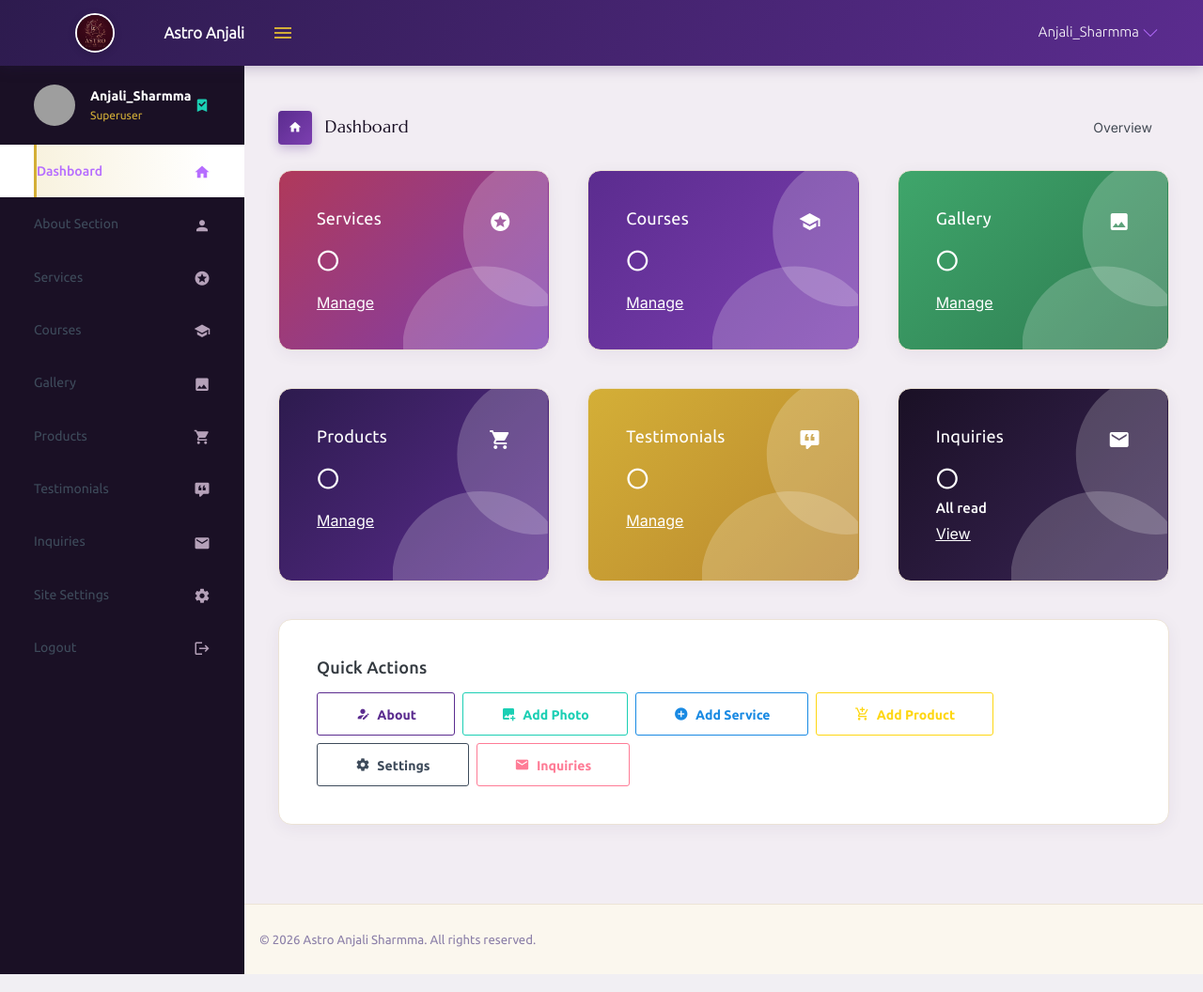
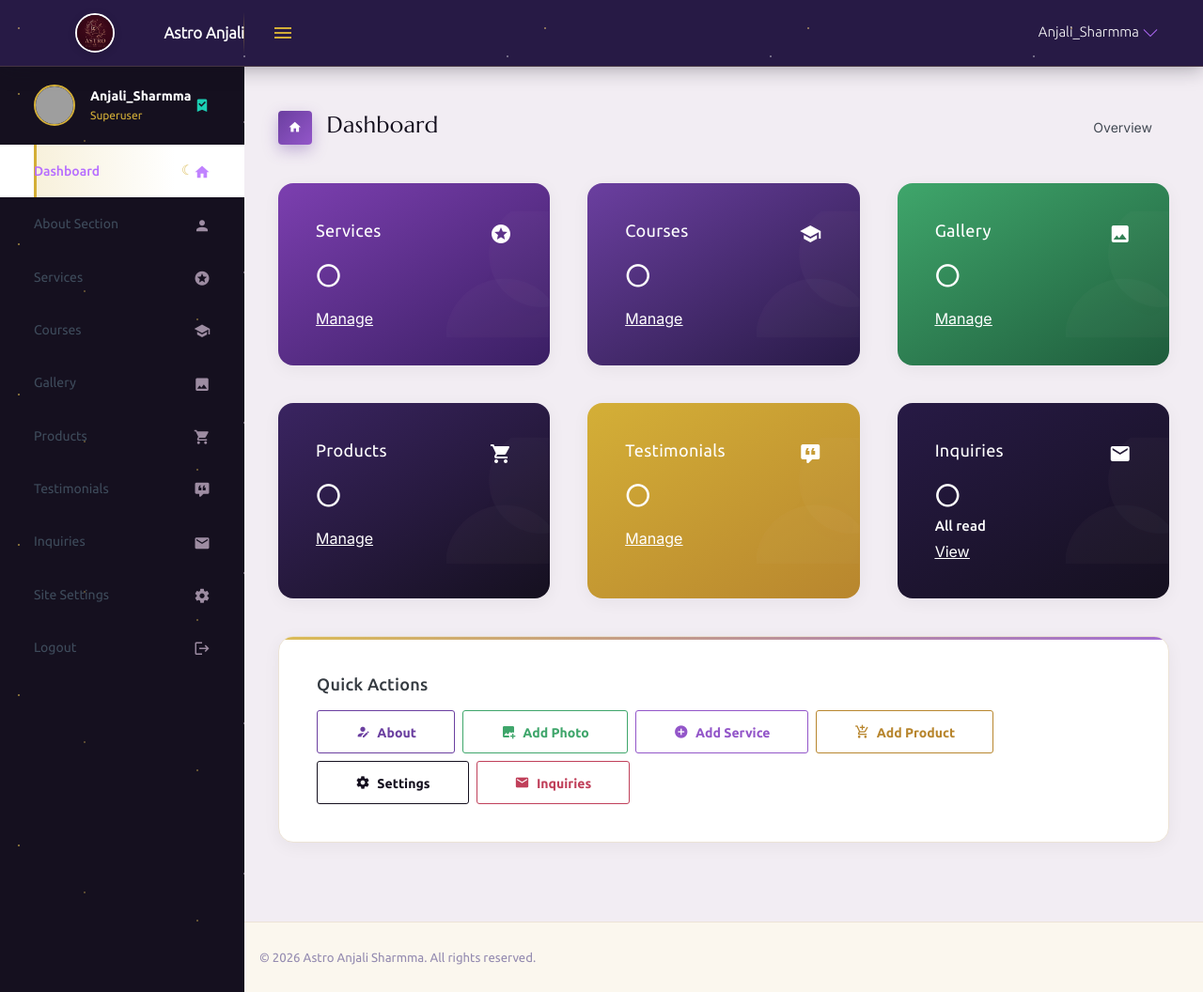
Before and after one commit to iamaniket-python/Astrology, a Django app: page /dashboard/ in a window 1280 px wide. Shown: the whole page at 94% size. Run offline with Django 5.2, Linux system fonts and the light colour scheme; a user stored in the database is signed in; data that the repository does not hold is empty; some libraries are stand-ins or nearby versions; grey boxes are pictures that could not be loaded.

```diff
--- a/Astrology/anjali/static/assets/css/astro-theme.css
+++ b/Astrology/anjali/static/assets/css/astro-theme.css
@@ -1,26 +1,30 @@
 /* ============================================================
-   ASTRO ANJALI SHARMMA — ADMIN THEME
-   Gold + Cosmic Purple, mystical but usable for daily admin work
+   ASTRO ANJALI SHARMMA — ADMIN THEME v2
+   Signature: a soft constellation field in the dark surfaces +
+   a crescent-moon accent that marks every card and active state.
    Load this AFTER style.css in base.html / login.html
    ============================================================ */
 
-@import url('https://fonts.googleapis.com/css2?family=Marcellus&family=Inter:wght@400;500;600;700&display=swap');
+@import url('https://fonts.googleapis.com/css2?family=Marcellus&family=Inter:wght@400;500;600;700;800&display=swap');
 
 :root {
-  --cosmic-ink:      #1A1025;   /* deepest text / headings */
-  --cosmic-purple:    #2D1B4E;   /* sidebar / navbar base */
-  --royal-purple:     #5B2C8F;   /* primary accent */
-  --royal-purple-2:   #7C3FB0;   /* lighter accent for gradients */
-  --gold:              #D4AF37;   /* signature accent */
-  --gold-soft:         #E8C766;   /* gradient partner for gold */
-  --cream:              #FBF7EE;   /* page background */
-  --card-white:         #FFFFFF;
-  --lavender-grey:      #8B7FA8;   /* secondary text */
-  --border-soft:        #ECE3D6;
-  --success:            #3FA66B;
-  --danger:             #C0405A;
+  --cosmic-ink:      #15101F;
+  --cosmic-purple:   #271A45;
+  --cosmic-purple-2: #3A2461;
+  --royal-purple:    #6B3FA0;
+  --royal-purple-2:  #9356C9;
+  --gold:            #D4AF37;
+  --gold-soft:       #F0D78C;
+  --gold-deep:       #B8862E;
+  --cream:           #FBF7EE;
+  --card-white:      #FFFFFF;
+  --lavender-grey:   #948BB0;
+  --border-soft:     #ECE3D6;
+  --success:         #3FA66B;
+  --danger:          #C0405A;
 }
 
+/* ---------------- Base ---------------- */
 body {
   background: var(--cream);
   font-family: 'Inter', -apple-system, sans-serif;
@@ -29,40 +33,78 @@ body {
 
 h1, h2, h3, h4, .card-title, .page-title, .auth-form-light h4 {
   font-family: 'Marcellus', serif;
-  letter-spacing: 0.2px;
+  letter-spacing: 0.3px;
+}
+
+/* Subtle constellation texture — reused on every dark surface */
+.navbar.default-layout-navbar,
+.sidebar,
+.content-wrapper.auth {
+  background-image:
+    radial-gradient(1.5px 1.5px at 20px 30px, rgba(212,175,55,0.55) 50%, transparent 51%),
+    radial-gradient(1.5px 1.5px at 90px 80px, rgba(212,175,55,0.35) 50%, transparent 51%),
+    radial-gradient(1px 1px at 150px 40px, rgba(255,255,255,0.4) 50%, transparent 51%),
+    radial-gradient(1.5px 1.5px at 210px 110px, rgba(212,175,55,0.4) 50%, transparent 51%),
+    radial-gradient(1px 1px at 50px 130px, rgba(255,255,255,0.3) 50%, transparent 51%),
+    radial-gradient(1.5px 1.5px at 260px 60px, rgba(255,255,255,0.35) 50%, transparent 51%);
+  background-repeat: repeat;
+  background-size: 280px 160px;
 }
 
 /* ---------------- Navbar ---------------- */
 .navbar.default-layout-navbar {
-  background: linear-gradient(120deg, var(--cosmic-purple) 0%, var(--royal-purple) 100%);
-  box-shadow: 0 2px 14px rgba(45, 27, 78, 0.25);
+  background-color: var(--cosmic-purple);
+  background-blend-mode: screen;
+  box-shadow: 0 2px 20px rgba(21,16,31,0.35);
+  border-bottom: 1px solid rgba(212,175,55,0.18);
 }
 .navbar .navbar-brand-wrapper {
   background: transparent;
+  position: relative;
+}
+.navbar .navbar-brand-wrapper::after {
+  content: "";
+  position: absolute;
+  right: 0;
+  top: 18%;
+  height: 64%;
+  width: 1px;
+  background: linear-gradient(180deg, transparent, rgba(212,175,55,0.4), transparent);
 }
 .navbar-nav-right .nav-profile-text p {
   color: #fff !important;
+  font-weight: 500;
 }
 .navbar-toggler span {
   color: var(--gold) !important;
 }
+.navbar-dropdown {
+  border: 1px solid var(--border-soft);
+  border-radius: 10px;
+  box-shadow: 0 12px 30px rgba(21,16,31,0.18);
+}
 
 /* ---------------- Sidebar ---------------- */
 .sidebar {
-  background: var(--cosmic-ink);
+  background-color: var(--cosmic-ink);
+  background-blend-mode: screen;
 }
 .sidebar .nav-item .nav-link {
-  color: #cfc3e8;
+  color: #beb1dd;
+  position: relative;
+  transition: padding-left 0.2s ease;
 }
 .sidebar .nav-item .nav-link .menu-title {
   color: #e9e1f7;
+  font-weight: 500;
 }
 .sidebar .nav-item .nav-link .menu-icon {
   color: var(--gold);
+  opacity: 0.85;
 }
 .sidebar .nav-item.active > .nav-link {
-  background: linear-gradient(90deg, rgba(212,175,55,0.16), transparent);
-  border-left: 3px solid var(--gold);
+  background: linear-gradient(90deg, rgba(212,175,55,0.18), transparent 80%);
+  box-shadow: inset 3px 0 0 var(--gold);
 }
 .sidebar .nav-item.active > .nav-link .menu-title,
 .sidebar .nav-item.active > .nav-link .menu-icon {
@@ -77,14 +120,32 @@ h1, h2, h3, h4, .card-title, .page-title, .auth-form-light h4 {
 .sidebar .nav-profile-text .text-secondary {
   color: var(--gold) !important;
 }
+.sidebar .nav-profile-image img {
+  border: 2px solid var(--gold);
+}
+
+/* signature: crescent moon mark beside the active menu item */
+.sidebar .nav-item.active > .nav-link::before {
+  content: "☾";
+  position: absolute;
+  right: 18px;
+  color: var(--gold);
+  font-size: 0.9rem;
+  opacity: 0.8;
+}
 
 /* ---------------- Page header ---------------- */
+.page-header {
+  position: relative;
+  padding-bottom: 14px;
+}
 .page-header .page-title-icon {
   background: linear-gradient(135deg, var(--royal-purple), var(--royal-purple-2)) !important;
-  box-shadow: 0 4px 12px rgba(91,44,143,0.3);
+  box-shadow: 0 6px 16px rgba(107,63,160,0.35);
 }
 .page-title {
   color: var(--cosmic-ink);
+  font-size: 1.5rem;
 }
 .breadcrumb {
   background: transparent;
@@ -97,42 +158,91 @@ h1, h2, h3, h4, .card-title, .page-title, .auth-form-light h4 {
 .card {
   background: var(--card-white);
   border: 1px solid var(--border-soft);
-  border-radius: 14px;
-  box-shadow: 0 4px 18px rgba(45,27,78,0.06);
+  border-radius: 16px;
+  box-shadow: 0 4px 18px rgba(21,16,31,0.05);
+  position: relative;
+  overflow: hidden;
+  transition: box-shadow 0.25s ease, transform 0.25s ease;
+}
+.card::before {
+  content: "";
+  position: absolute;
+  top: 0; left: 0; right: 0;
+  height: 3px;
+  background: linear-gradient(90deg, var(--gold), var(--royal-purple-2), var(--gold));
+  background-size: 200% 100%;
+  opacity: 0.85;
+}
+.card:hover {
+  box-shadow: 0 10px 30px rgba(21,16,31,0.10);
 }
 .card-description {
   color: var(--lavender-grey);
 }
 
-/* Dashboard stat cards — replace generic bootstrap gradients with theme gradients */
-.card.bg-gradient-danger   { background: linear-gradient(135deg, #B0395A, #7C3FB0) !important; }
-.card.bg-gradient-info     { background: linear-gradient(135deg, #5B2C8F, #7C3FB0) !important; }
-.card.bg-gradient-success  { background: linear-gradient(135deg, #3FA66B, #2D7A50) !important; }
-.card.bg-gradient-primary  { background: linear-gradient(135deg, #2D1B4E, #5B2C8F) !important; }
-.card.bg-gradient-warning  { background: linear-gradient(135deg, #D4AF37, #B8862E) !important; }
-.card.bg-gradient-dark     { background: linear-gradient(135deg, #1A1025, #3A2456) !important; }
+/* Dashboard stat cards — deep jewel-tone gradients */
+.card.bg-gradient-danger,
+.card.bg-gradient-info,
+.card.bg-gradient-success,
+.card.bg-gradient-primary,
+.card.bg-gradient-warning,
+.card.bg-gradient-dark {
+  border: none;
+  position: relative;
+}
+.card.bg-gradient-danger::before,
+.card.bg-gradient-info::before,
+.card.bg-gradient-success::before,
+.card.bg-gradient-primary::before,
+.card.bg-gradient-warning::before,
+.card.bg-gradient-dark::before {
+  display: none;
+}
+.card.bg-gradient-danger   { background: linear-gradient(150deg, #7C3FB0 0%, #3A1F63 100%) !important; }
+.card.bg-gradient-info     { background: linear-gradient(150deg, #6B3FA0 0%, #271A45 100%) !important; }
+.card.bg-gradient-success  { background: linear-gradient(150deg, #3FA66B 0%, #1F5C3C 100%) !important; }
+.card.bg-gradient-primary  { background: linear-gradient(150deg, #3A2461 0%, #15101F 100%) !important; }
+.card.bg-gradient-warning  { background: linear-gradient(150deg, var(--gold) 0%, var(--gold-deep) 100%) !important; }
+.card.bg-gradient-dark     { background: linear-gradient(150deg, #271A45 0%, #15101F 100%) !important; }
+
+.card-img-holder .card-img-absolute {
+  opacity: 0.12 !important;
+  width: 110px !important;
+  filter: drop-shadow(0 0 8px rgba(212,175,55,0.3));
+}
+.card-img-holder h2 {
+  font-family: 'Marcellus', serif;
+  font-size: 2.1rem;
+}
 
 /* ---------------- Buttons ---------------- */
 .btn-gradient-primary {
   background: linear-gradient(135deg, var(--royal-purple), var(--royal-purple-2));
   border: none;
   color: #fff;
-  box-shadow: 0 3px 10px rgba(91,44,143,0.3);
+  font-weight: 500;
+  box-shadow: 0 4px 14px rgba(107,63,160,0.35);
+  transition: all 0.25s ease;
 }
 .btn-gradient-primary:hover,
 .btn-gradient-primary:focus {
   background: linear-gradient(135deg, var(--gold), var(--gold-soft));
   color: var(--cosmic-ink);
-  box-shadow: 0 3px 12px rgba(212,175,55,0.4);
+  box-shadow: 0 6px 18px rgba(212,175,55,0.45);
+  transform: translateY(-1px);
 }
-.btn-outline-primary {
-  color: var(--royal-purple);
-  border-color: var(--royal-purple);
-}
-.btn-outline-primary:hover {
-  background: var(--royal-purple);
-  border-color: var(--royal-purple);
-}
+.btn-outline-primary { color: var(--royal-purple); border-color: var(--royal-purple); }
+.btn-outline-primary:hover { background: var(--royal-purple); border-color: var(--royal-purple); }
+.btn-outline-success { color: var(--success); border-color: var(--success); }
+.btn-outline-success:hover { background: var(--success); }
+.btn-outline-info { color: var(--royal-purple-2); border-color: var(--royal-purple-2); }
+.btn-outline-info:hover { background: var(--royal-purple-2); }
+.btn-outline-warning { color: var(--gold-deep); border-color: var(--gold-deep); }
+.btn-outline-warning:hover { background: var(--gold-deep); }
+.btn-outline-dark { color: var(--cosmic-ink); border-color: var(--cosmic-ink); }
+.btn-outline-dark:hover { background: var(--cosmic-ink); }
+.btn-outline-danger { color: var(--danger); border-color: var(--danger); }
+.btn-outline-danger:hover { background: var(--danger); }
 .btn-light {
   background: var(--cream);
   border: 1px solid var(--border-soft);
```
Also changed, not shown: other parts of Astrology/anjali/static/assets/css/astro-theme.css (+52 -21 lines).
